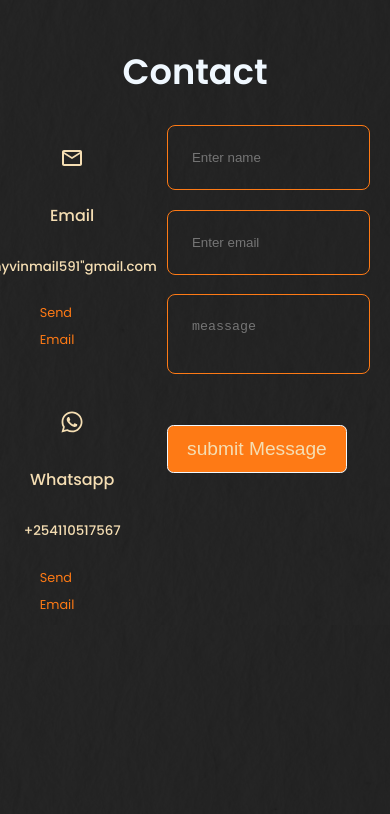
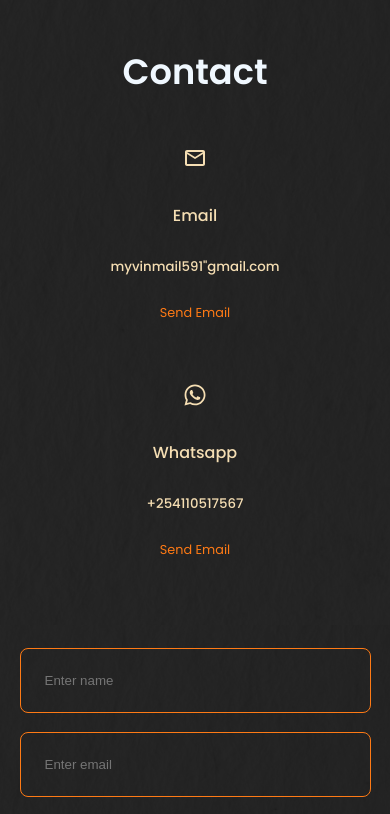
Before and after one commit to OwuorV/vinprofile, a React (Vite) app: page / in a window 390 px wide. Shown: the part 6040-6854 px from the top of the page. Built offline with nearby package versions, Linux system fonts and the light colour scheme.

Commit message:
Update contacts.css

```diff
--- a/src/components/contact/contacts.css
+++ b/src/components/contact/contacts.css
@@ -64,7 +64,7 @@ textarea {
 }
 
 @media screen and (max-width: 1024px) {
-  .container > .contact_container {
+  .container_contact {
     gap: 2rem;
     grid-template-columns: 1fr;
     grid-template-columns: 1fr;
@@ -74,7 +74,7 @@ textarea {
   }
 }
 @media screen and (max-width: 600px) {
-  .container > .contact_container {
+  .container_contact {
     grid-template-columns: 1fr;
     width: 90%;
     display: flex;
```
